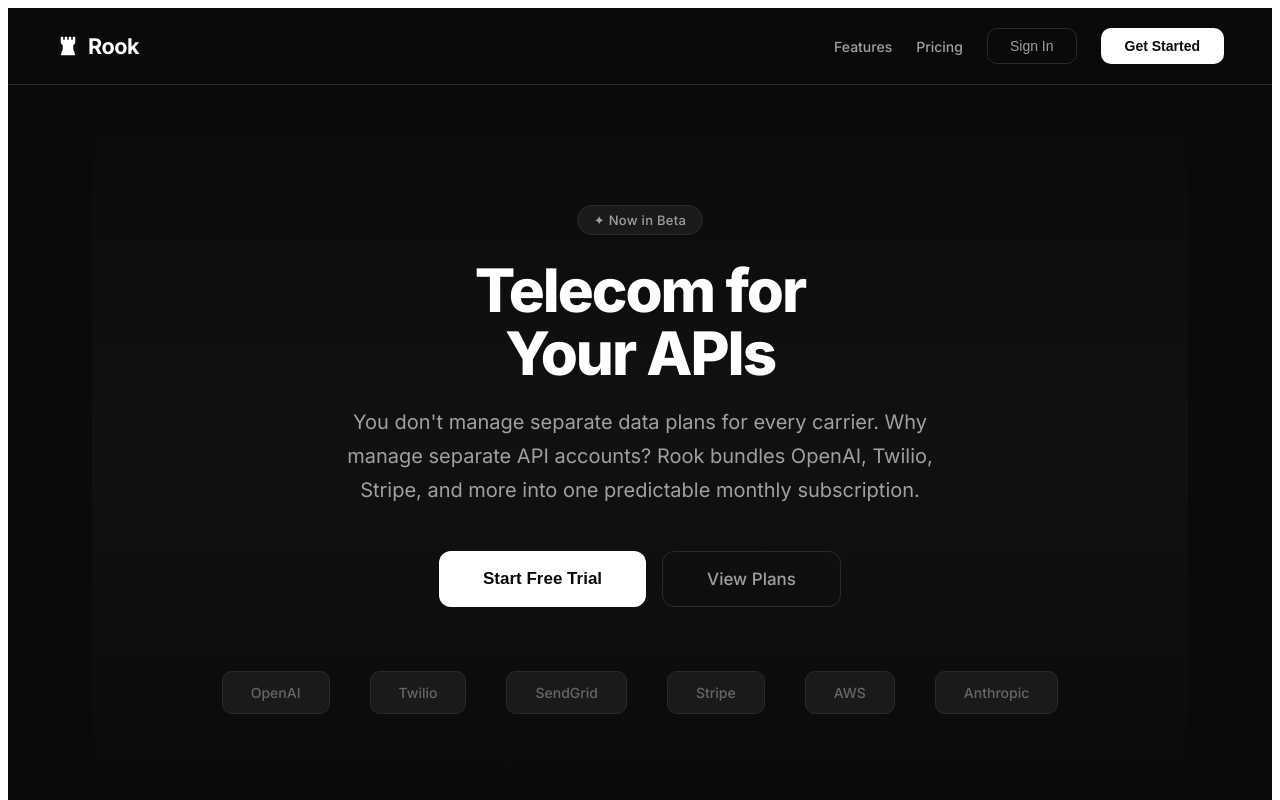
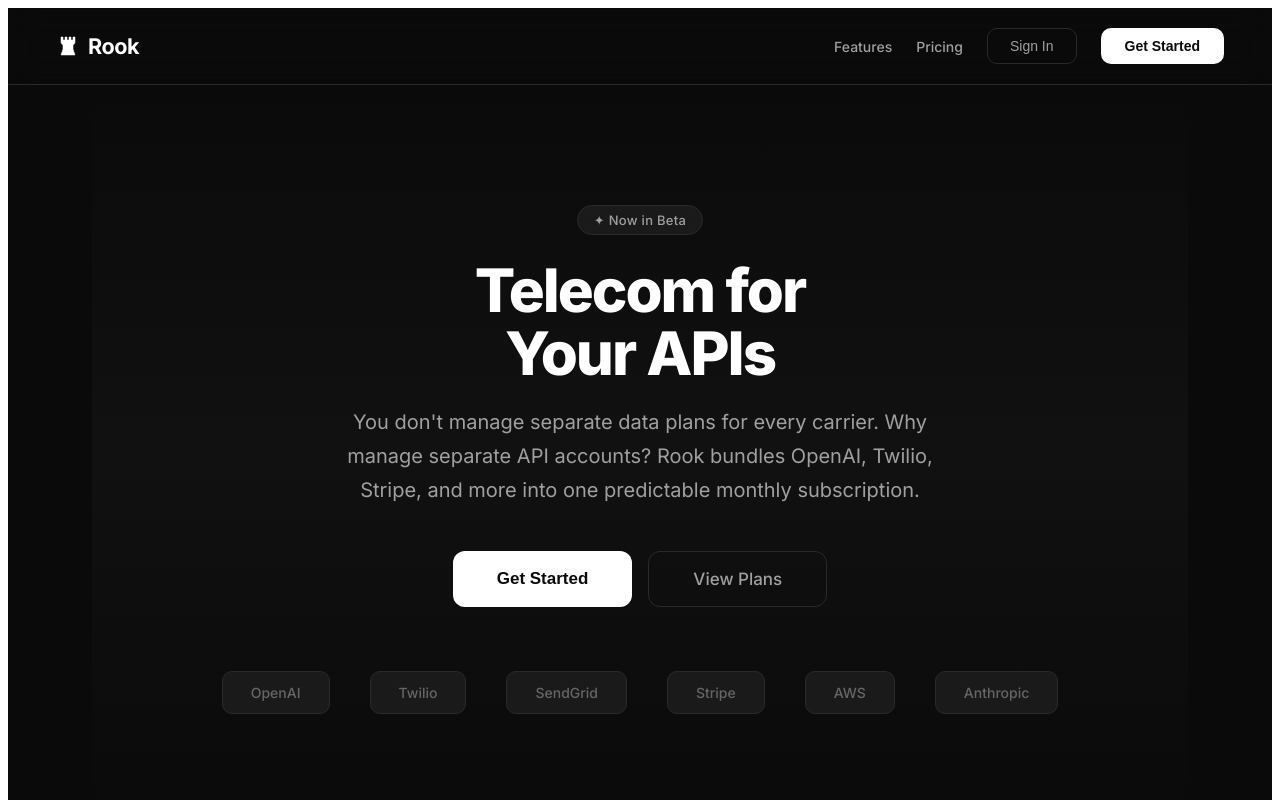
Before and after one commit to parker-svg-web/rook, a React (Vite) app in the folder frontend/: page / in a window 1280 px wide. Shown: the top 800 px of the page. Built offline with nearby package versions, Linux system fonts and the light colour scheme.

Commit message:
remove free trial references: replace Start Free Trial with Get Started

```diff
--- a/frontend/src/pages/LandingPage.tsx
+++ b/frontend/src/pages/LandingPage.tsx
@@ -66,7 +66,7 @@
         </p>
         <div style={{ display: 'flex', gap: 16, justifyContent: 'center', alignItems: 'center' }}>
           <button onClick={onGetStarted} className="btn-primary" style={{ background: '#ffffff', border: 'none', borderRadius: 12, padding: '18px 44px', color: '#0a0a0a', fontWeight: 600, fontSize: 17 }}>
-            Start Free Trial
+            Get Started
           </button>
           <a href="#pricing" className="btn-ghost" style={{ background: 'transparent', border: '1px solid #2a2a2a', borderRadius: 12, padding: '17px 44px', color: '#a0a0a0', fontWeight: 500, fontSize: 17, textDecoration: 'none', display: 'inline-block' }}>
             View Plans
@@ -107,8 +107,8 @@
         <p style={{ textAlign: 'center', color: '#666666', marginBottom: 56, fontSize: 16 }}>Start small, scale up. All plans include our core platform.</p>
         <div style={{ display: 'grid', gridTemplateColumns: 'repeat(auto-fit, minmax(300px, 1fr))', gap: 24, alignItems: 'start' }}>
           {[
-            { name: 'Starter', price: '$500', period: '/month', credits: '100K', apis: '5 APIs', desc: 'Perfect for small teams getting started with unified API access.', features: ['100K shared credits/mo', 'Up to 5 API providers', 'Usage analytics dashboard', 'Email support', 'Auto-refill enabled'], cta: 'Start Free Trial', popular: false },
-            { name: 'Growth', price: '$2,000', period: '/month', credits: '1M', apis: '15 APIs', desc: 'For scaling companies that need more providers and higher capacity.', features: ['1M shared credits/mo', 'Up to 15 API providers', 'Advanced analytics', 'Priority support', 'Annual 20% discount', 'Team member management'], cta: 'Start Free Trial', popular: true },
+            { name: 'Starter', price: '$500', period: '/month', credits: '100K', apis: '5 APIs', desc: 'Perfect for small teams getting started with unified API access.', features: ['100K shared credits/mo', 'Up to 5 API providers', 'Usage analytics dashboard', 'Email support', 'Auto-refill enabled'], cta: 'Get Started', popular: false },
+            { name: 'Growth', price: '$2,000', period: '/month', credits: '1M', apis: '15 APIs', desc: 'For scaling companies that need more providers and higher capacity.', features: ['1M shared credits/mo', 'Up to 15 API providers', 'Advanced analytics', 'Priority support', 'Annual 20% discount', 'Team member management'], cta: 'Get Started', popular: true },
             { name: 'Enterprise', price: 'Custom', period: '', credits: 'Custom', apis: 'Unlimited', desc: 'For large organizations with custom provider requirements.', features: ['Custom credit pool', 'Unlimited API providers', 'Dedicated account manager', 'Custom integrations', 'SLA guarantees', 'Volume discounts'], cta: 'Contact Sales', popular: false },
           ].map((tier, i) => (
             <div key={tier.name} className={tier.popular ? 'popular-card' : 'pricing-card slide-in'} style={{
```
